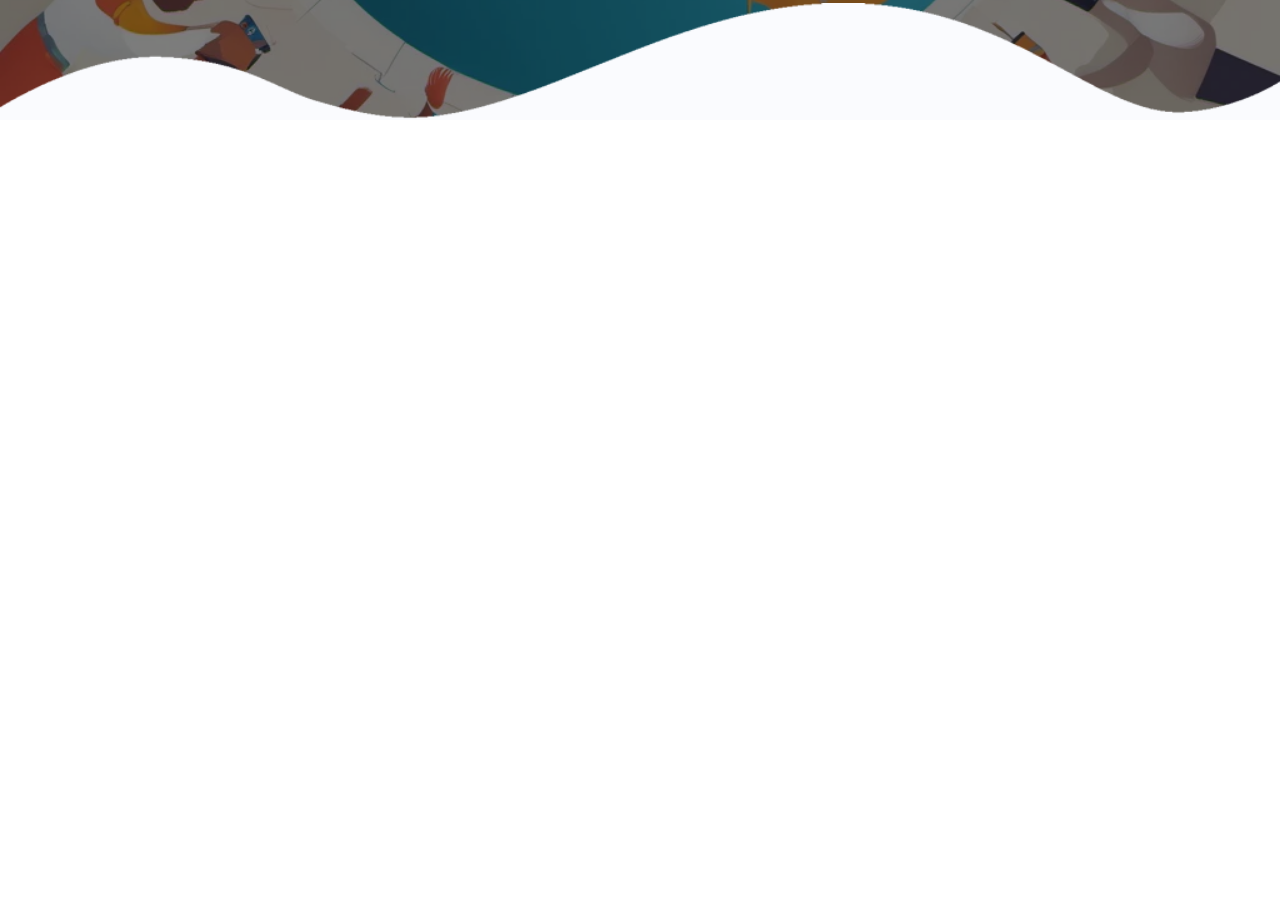
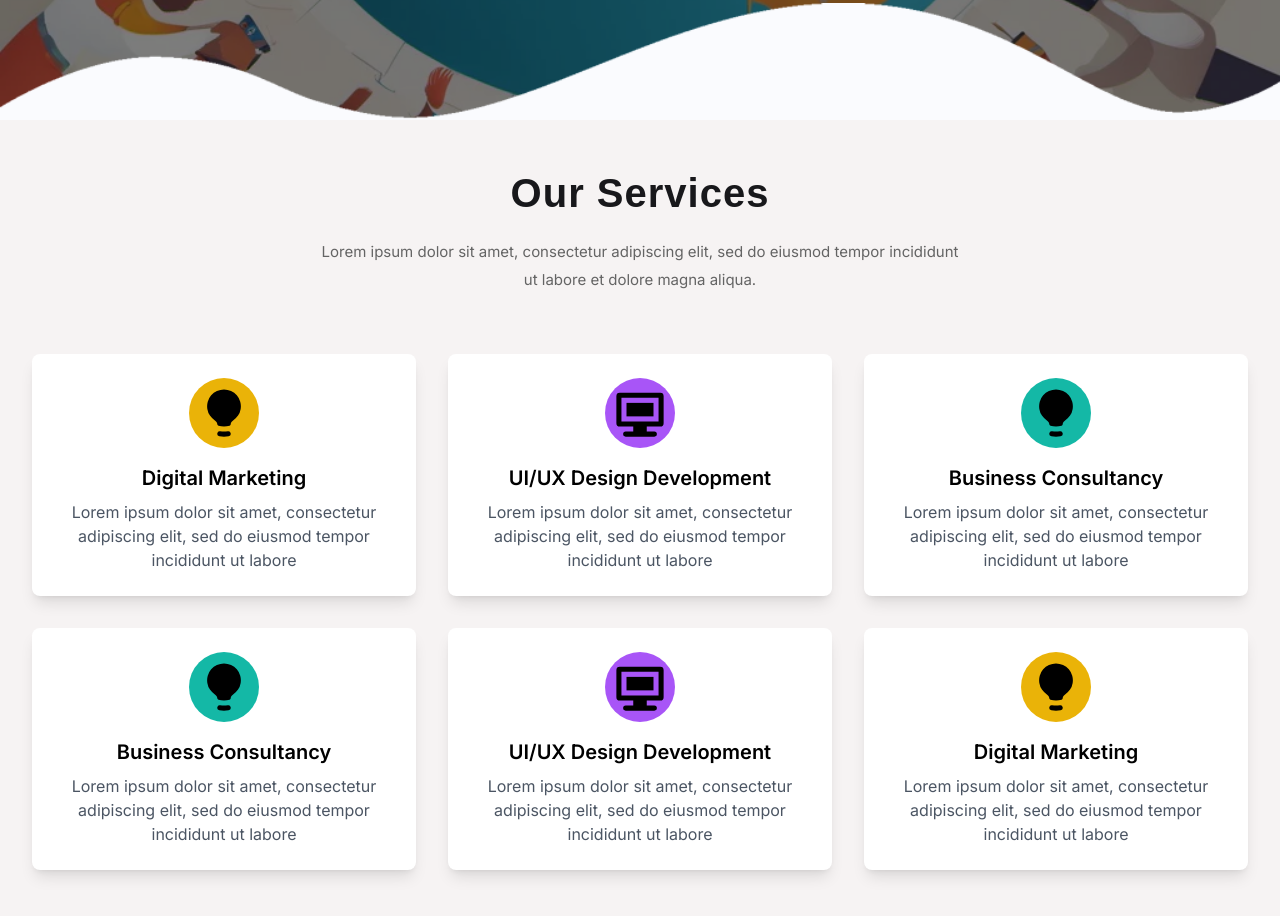
Before and after one commit to nkiliyumwami/UNARW, a Next.js app: page / in a window 1280 px wide. Shown: the part 680-1596 px from the top of the page. Before the commit the page ends 800 px from the top, so only its background shows below. Built offline with nearby package versions, Linux system fonts and the light colour scheme.

Commit message:
Service section

```diff
--- a/app/globals.css
+++ b/app/globals.css
@@ -21,3 +21,9 @@
     text-wrap: balance;
   }
 }
+
+h2{
+    font-family: "Saira", sans-serif;
+    color: #18181b;
+    font-weight: bold;
+}
--- a/app/page.tsx
+++ b/app/page.tsx
@@ -10,7 +10,7 @@ export default function Home() {
     <main className="">
       <Navbar />
       <HeroSection />
-      {/* <ServicesSection/> */}
+      <ServicesSection/>
     </main>
   );
 }
--- a/components/Sections/NavbarSection.tsx
+++ b/components/Sections/NavbarSection.tsx
@@ -31,10 +31,12 @@ const Navbar = () => {
   return (
     <nav
       className={`fixed w-full z-20 transition-colors duration-300 pt-[15px] ${
-        isScrolled ? 'bg-white shadow-md' : 'bg-transparent'
+        isScrolled
+          ? 'bg-white shadow-md text-black'
+          : 'bg-transparent text-white'
       }`}
     >
-      <div className="container mx-auto py-2 px-[30px] flex items-center justify-between">
+      <div className=" mx-auto py-2 px-[30px] flex items-center justify-between">
         <div className="flex items-center">
           <Link className="flex-shrink-0" href="/">
             <Image
@@ -46,7 +48,7 @@ const Navbar = () => {
             />
           </Link>
         </div>
-        <div className="hidden md:flex space-x-4 flex-grow justify-end items-center text-white">
+        <div className="hidden md:flex space-x-4 flex-grow justify-end items-center ">
           <a href="/" className=" hover:text-[#4894DF]">
             Home
           </a>
@@ -66,9 +68,13 @@ const Navbar = () => {
         <div className="md:hidden flex items-center z-20">
           <button onClick={toggleMenu}>
             {isOpen ? (
-              <XMarkIcon className="h-10 text-white" />
+              <XMarkIcon
+                className={`h-10 ${isScrolled ? 'text-black' : 'text-white'}`}
+              />
             ) : (
-              <Bars3Icon className="h-10 text-white" />
+              <Bars3Icon
+                className={`h-10 ${isScrolled ? 'text-black' : 'text-white'}`}
+              />
             )}
           </button>
         </div>
--- a/components/Sections/ServicesSection.tsx
+++ b/components/Sections/ServicesSection.tsx
@@ -16,64 +16,65 @@ export const ServicesSection = () => {
       title: 'Digital Marketing',
       description:
         'Lorem ipsum dolor sit amet, consectetur adipiscing elit, sed do eiusmod tempor incididunt ut labore',
+      bgColor: 'bg-yellow-500',
     },
     {
       icon: <TvIcon />,
       title: 'UI/UX Design Development',
       description:
-        'Don’t let poor design drive your users to competitors. Our dedicated UI/UX design team has the skills to design brand-strengthening interfaces that attract users. If you are looking to create a user-centric design, partner with us.',
+        'Lorem ipsum dolor sit amet, consectetur adipiscing elit, sed do eiusmod tempor incididunt ut labore',
+      bgColor: 'bg-purple-500',
     },
     {
       icon: <LightBulbIcon />,
-      title: 'Software Consulting',
+      title: 'Business Consultancy',
       description:
-        'Need guidance? But, not sure how to proceed? We offer a free consultation service, where we understand your requirements and goals. We suggest the strategy roadmap, technology stack, and features to integrate into your software.',
+        'Lorem ipsum dolor sit amet, consectetur adipiscing elit, sed do eiusmod tempor incididunt ut labore',
+      bgColor: 'bg-teal-500',
     },
     {
       icon: <LightBulbIcon />,
-      title: 'Enterprise Software Development',
+      title: 'Business Consultancy',
       description:
-        'Get custom enterprise software that streamlines your business operations and ensures scalability. We build software solutions like ERP, SCM, CRM, or CMS that meet your organization’s specific requirements.',
+        'Lorem ipsum dolor sit amet, consectetur adipiscing elit, sed do eiusmod tempor incididunt ut labore',
+      bgColor: 'bg-teal-500',
+    },
+    {
+      icon: <TvIcon />,
+      title: 'UI/UX Design Development',
+      description:
+        'Lorem ipsum dolor sit amet, consectetur adipiscing elit, sed do eiusmod tempor incididunt ut labore',
+      bgColor: 'bg-purple-500',
     },
     {
       icon: <LightBulbIcon />,
-      title: 'Mobile App Development',
+      title: 'Digital Marketing',
       description:
-        'Whether you want to build an app for Android, iOS, or cross-platform, we ensure your app is user-friendly, and provides value to its users. Hire our mobile app developers who have experience in developing more than 4400 mobile apps.',
-    },
-    {
-      icon: <LightBulbIcon />,
-      title: 'Web Development',
-      description:
-        'From eCommerce sites to informational portals, we ensure your web presence is responsive and designed to convert visitors into loyal customers. Having delivered 350+ web solutions, we assist you to build an online identity for your product.',
-    },
-    {
-      icon: <LightBulbIcon />,
-      title: 'Software Modernization',
-      description:
-        'Is your current software outdated? We assess your current software, identify areas of improvement, and use modern technologies and methodologies to ensure you remain competitive and efficient.',
+        'Lorem ipsum dolor sit amet, consectetur adipiscing elit, sed do eiusmod tempor incididunt ut labore',
+      bgColor: 'bg-yellow-500',
     },
   ]
     return (
-      <div className='bg-[#f6f3f3]'>
-        <div className=" pt-20 pb-[50px] w-full lg:max-w-[960px] md:max-w-[720px] sm:max-w-[540px] h-full max-w-full mx-auto px-4">
-      <div>
-        <h2 className="text-[40px] text-center font-bold leading-[50px] mb-[32px] flex justify-center items-center flex-col">
-          <span className="text-[20px] font-light">
-            OUR SOFTWARE DEVELOPMENT
-          </span>
-          Services
+      <div className="py-12 bg-[#f6f3f3]">
+        <div className="max-w-7xl mx-auto px-4 sm:px-6 lg:px-8">
+          <div className="text-center mx-auto -mt-[5px] mb-[60px] max-w-[720px]">
+            <h2 className=" font-bold tracking-wide text-[40px] mb-[15px]">
+              Our Services
             </h2>
+            <p className="my-0 text-[15px] text-[#646464] leading-7 mx-auto  max-w-[650px]">
+              Lorem ipsum dolor sit amet, consectetur adipiscing elit, sed do
+              eiusmod tempor incididunt ut labore et dolore magna aliqua.
+            </p>
           </div>
-      <div className="container mx-auto">
-        <div className="flex flex-wrap -mx-4">
-          {services.map((service: service, index: number) => (
-            <ServiceCard key={index} service={service} />
+
+          <div className="mt-10">
+            <div className="grid grid-cols-1 gap-8 sm:grid-cols-2 lg:grid-cols-3">
+              {services.map((service) => (
+                <ServiceCard service={service} />
               ))}
             </div>
           </div>
         </div>
       </div>
-
     )
 }
--- a/components/ui/ServiceCard.tsx
+++ b/components/ui/ServiceCard.tsx
@@ -3,16 +3,17 @@ import React from 'react'
 
 export const ServiceCard = ({ service }: any) => {
   return (
-    <div className="px-[15px] mb-[10px] w-full md:w-1/3 flex items-center justify-center">
-      <div className="px-3 py-6 flex flex-col justify-center items-center rounded-lg border border-[#EAF3FF] bg-white mb-6 h-calc-100-minus-25 transition-all duration-200 ease-in-out text-black relative cursor-pointer shadow-[0px_4px_16px_rgba(0,0,0,0.06)]">
-        <div className="mb-3">
-          <Image src={service.icon} alt={service.title} />
-        </div>
-        <div className="mb-[10px] leading-7 text-[18px]"> {service.title}</div>
-        <div className="text-[14px] leading-6 text-center">
-          {service.description}
+    <div className="p-6 rounded-lg shadow-lg bg-white text-center">
+      <div className="flex justify-center items-center">
+        <div
+          className={`w-[70px] h-[70px]  flex items-center justify-center rounded-full p-2 ${service.bgColor}`}
+        >
+          {service.icon}
         </div>
       </div>
+
+      <h3 className="mt-4 text-xl font-semibold">{service.title}</h3>
+      <p className="mt-2 text-gray-600">{service.description}</p>
     </div>
   )
 }
```
Lines whose indentation alone changed are shown as unchanged.
